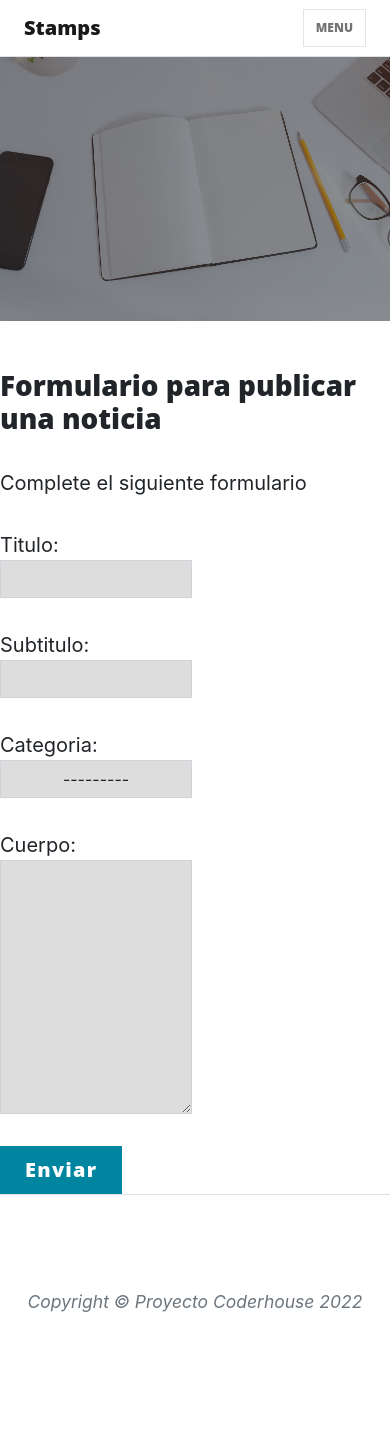
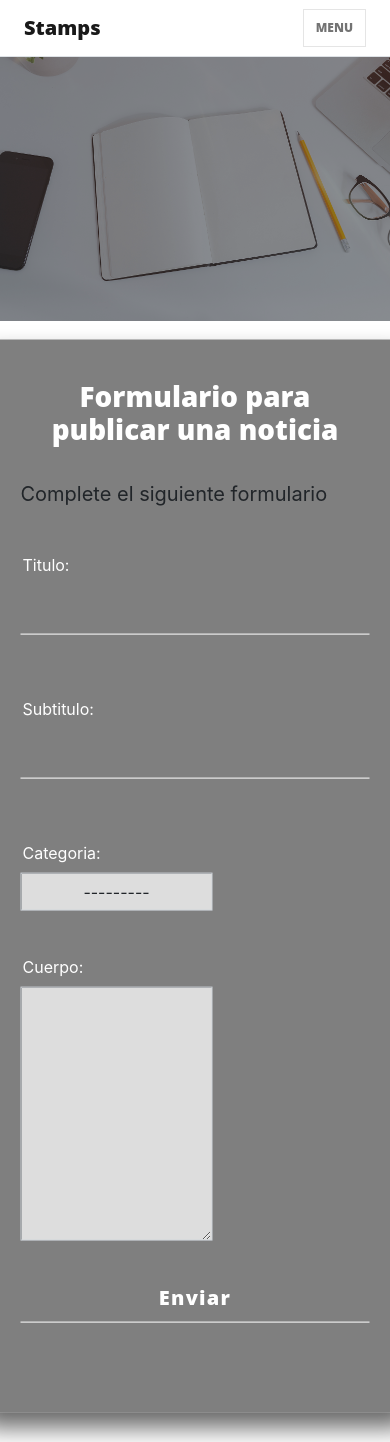
Before and after one commit to ckalvaro/proyecto_django, a Django app: page /AppBlog/noticia/nueva_noticia in a window 390 px wide. Shown: the top 1442 px of the page. Before the commit the page ends 1312 px from the top, so only its background shows below. Run offline with Django 4.2, Linux system fonts and the light colour scheme; the visitor is signed in with stand-in values (Sample User, id 1); data that the repository does not hold is empty; parts of the project's set-up code (start-up, migrations or seed data) failed here and were passed over; some libraries are stand-ins or nearby versions.

Commit message:
correccion error guion

```diff
--- a/Stamps/AppBlog/static/styles/css/mystyles.css
+++ b/Stamps/AppBlog/static/styles/css/mystyles.css
@@ -62,7 +62,7 @@
 }
 
 /***    css formulario noticia ***/
-.notice-box {
+.noticebox {
     margin-top: 70%;
     position: relative;
     height: auto;
@@ -78,7 +78,7 @@
 
 }
 
-.notice-box h1 {
+.noticebox h1 {
     margin: 0 0 30px;
     padding: 0;
     color: #fff;
@@ -86,7 +86,7 @@
 }
 
 
-.notice-box input {
+.noticebox input {
     width: 100%;
     height: 50px;
     padding: 10px 0;
@@ -99,7 +99,7 @@
     background: transparent;
 }
 
-.notice-box label {
+.noticebox label {
     position: relative;
     top: 2px;
     left: 2px;
@@ -110,8 +110,8 @@
     transition: 0.5s;
 }
 
-.notice-box input:focus~label,
-.notice-box input:valid~label {
+.noticebox input:focus~label,
+.noticebox input:valid~label {
     top: -10px;
     left: 0;
     padding: 5px;
@@ -156,21 +156,21 @@
 }
 
 @media screen and (max-width: 900px) {
-    .notice-box {
+    .noticebox {
         margin-top: 90%;
     }
 
 }
 
 @media screen and (min-width:500px) and (max-width: 700px) {
-    .notice-box {
+    .noticebox {
         margin-top: 105%;
     }
 
 }
 
 @media screen and (max-width: 500px) {
-    .notice-box {
+    .noticebox {
         margin-top: 130%;
     }
 
--- a/Stamps/AppBlog/templates/AppBlog/formulario_noticia.html
+++ b/Stamps/AppBlog/templates/AppBlog/formulario_noticia.html
@@ -9,7 +9,7 @@ Formulario de Noticias
 {% if user.is_authenticated %}
 
 <div class="form-container">
-    <div class="notice box">
+    <div class="noticebox">
         <h1 class="titleNotice">Formulario para publicar una noticia</h1>
         <p class="subTitleN">Complete el siguiente formulario</p>
 
```
